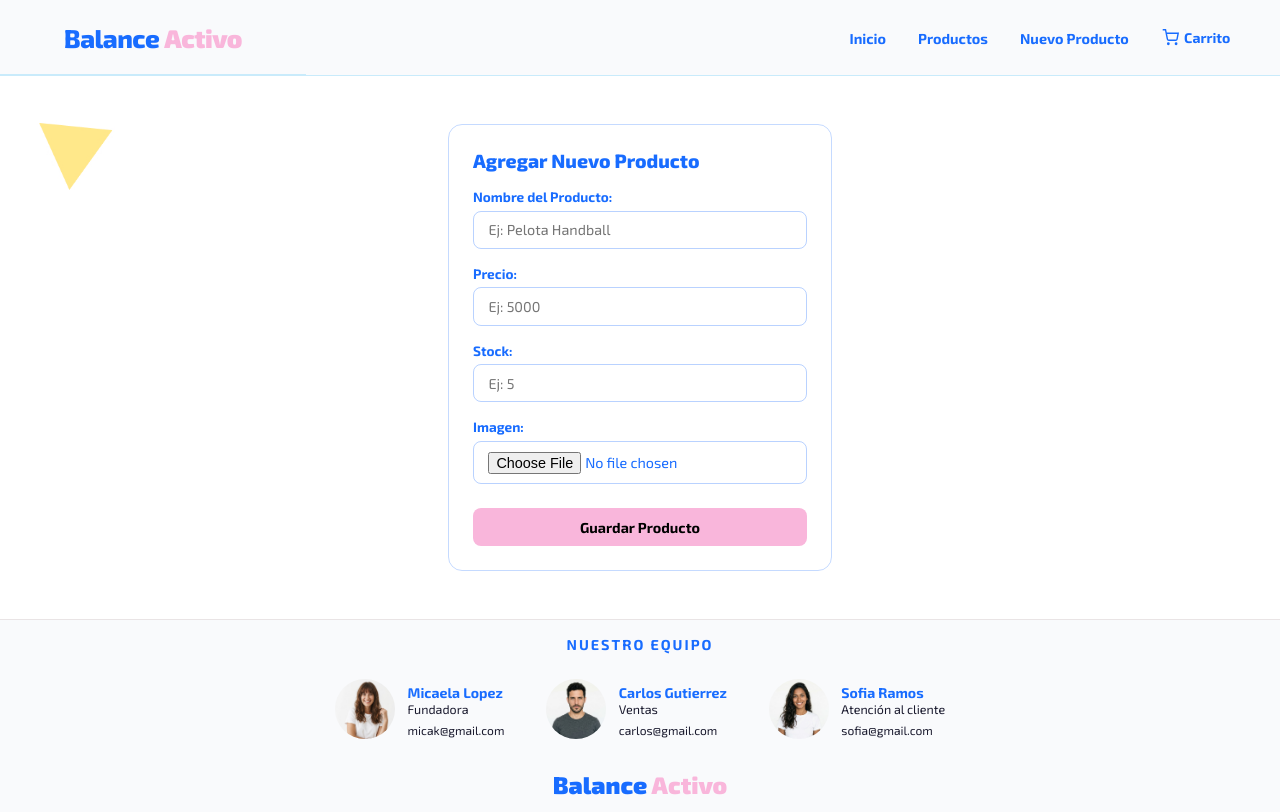
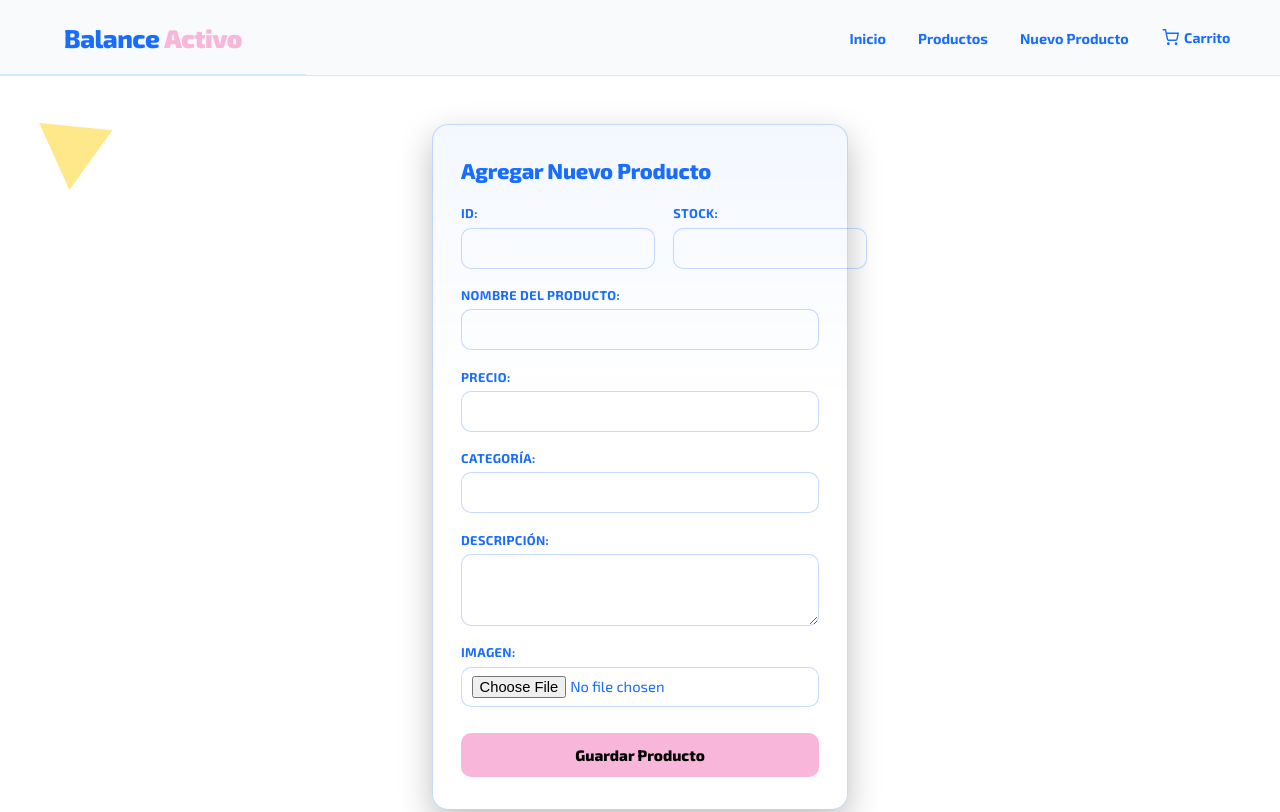
Before and after one commit to micamzz/BalanceActivo, a React (Vite) app: page /nuevo-producto in a window 1280 px wide. Shown: the top 812 px of the page. Built offline with nearby package versions, Linux system fonts and the light colour scheme.

Commit message:
Conectar formulario de alta de productos con Firestore y Imgbb

```diff
--- a/src/components/FormularioContainer/FormularioContainer.jsx
+++ b/src/components/FormularioContainer/FormularioContainer.jsx
@@ -1,14 +1,25 @@
 import React, { useState } from 'react';
+import { useNavigate } from 'react-router-dom';
+import { collection, addDoc } from 'firebase/firestore';
+import { db } from '../../firebase/config';
 import { FormularioProducto } from '../FormularioProducto/FormularioProducto';
+import { ModalExito } from '../FormularioProducto/ModalExito';
 
-export function FormularioContainer() {
-  const [datosForm, setDatosForm] = useState({
+const estadoInicial = {
+  id: '',
   nombre: '',
   precio: '',
   stock: '',
-  });
+  categoria: '',
+  descripcion: '',
+};
 
+export function FormularioContainer() {
+  const [datosForm, setDatosForm] = useState(estadoInicial);
   const [imagenFile, setImagenFile] = useState(null);
+  const [mostrarModal, setMostrarModal] = useState(false);
+  const [enviando, setEnviando] = useState(false);
+  const navigate = useNavigate();
 
   const manejarCambio = (evento) => {
     const { name, value } = evento.target;
@@ -29,10 +40,11 @@ export function FormularioContainer() {
       return;
     }
 
-    const apiKey = 'TU-API-KEY'; //  Reemplazá con tu clave de Imgbb
+    const apiKey = '5b722f501d186f1d0ddbdd8d4526ccc5';
     const formData = new FormData();
     formData.append('image', imagenFile);
 
+    setEnviando(true);
     try {
       console.log('Subiendo imagen a Imgbb...');
       const respuestaImgbb = await fetch(`https://api.imgbb.com/1/upload?key=${apiKey}`, {
@@ -45,24 +57,50 @@ export function FormularioContainer() {
         console.log('Imagen subida con éxito. URL:', datosImgbb.data.url);
         const productoCompleto = {
           ...datosForm,
-          urlImagen: datosImgbb.data.url
+          id: Number(datosForm.id),
+          imagen: datosImgbb.data.url
         };
-        console.log('Enviando los siguientes datos COMPLETOS a la API:', productoCompleto);
+
+        const productosCollection = collection(db, "productos");
+        await addDoc(productosCollection, productoCompleto);
+        console.log('Producto guardado en Firebase:', productoCompleto);
+        setMostrarModal(true);
       } else {
         throw new Error('La subida de la imagen a Imgbb falló.');
       }
     } catch (error) {
       console.error('Error en el proceso de envío:', error);
       alert('Hubo un error al subir la imagen. Por favor, intentá de nuevo.');
+    } finally {
+      setEnviando(false);
     }
   };
 
+  const handleAgregarOtro = () => {
+    setDatosForm(estadoInicial);
+    setImagenFile(null);
+    setMostrarModal(false);
+  };
+
+  const handleVerProductos = () => {
+    navigate('/productos');
+  };
+
   return (
+    <>
       <FormularioProducto
         datosForm={datosForm}
         manejarCambio={manejarCambio}
         manejarEnvio={manejarEnvio}
         manejarCambioImagen={manejarCambioImagen}
+        enviando={enviando}
       />
+      {mostrarModal && (
+        <ModalExito
+          onAgregarOtro={handleAgregarOtro}
+          onVerProductos={handleVerProductos}
+        />
+      )}
+    </>
   );
 }
--- a/src/components/FormularioProducto/FormularioProducto.jsx
+++ b/src/components/FormularioProducto/FormularioProducto.jsx
@@ -1,10 +1,32 @@
 import React from 'react';
 import styles from './FormularioProducto.module.css';
 
-export function FormularioProducto({ datosForm, manejarCambio, manejarEnvio, manejarCambioImagen }) {
+export function FormularioProducto({ datosForm, manejarCambio, manejarEnvio, manejarCambioImagen, enviando = false }) {
   return (
     <form className={styles.form} onSubmit={manejarEnvio}>
       <h3 className={styles.titulo}>Agregar Nuevo Producto</h3>
+      <div className={styles.fila}>
+        <div className={styles.field}>
+          <label>ID:</label>
+          <input
+            type="number"
+            placeholder="Ej: 1"
+            name="id"
+            value={datosForm.id}
+            onChange={manejarCambio}
+          />
+        </div>
+        <div className={styles.field}>
+          <label>Stock:</label>
+          <input
+            type="number"
+            placeholder="Ej: 5"
+            name="stock"
+            value={datosForm.stock}
+            onChange={manejarCambio}
+          />
+        </div>
+      </div>
       <div className={styles.field}>
         <label>Nombre del Producto:</label>
         <input
@@ -26,12 +48,21 @@ export function FormularioProducto({ datosForm, manejarCambio, manejarEnvio, man
         />
       </div>
       <div className={styles.field}>
-        <label>Stock:</label>
+        <label>Categoría:</label>
         <input
-          type="number"
-          placeholder="Ej: 5"
-          name="stock"
-          value={datosForm.stock}
+          type="text"
+          placeholder="Ej: Conos y Señalización"
+          name="categoria"
+          value={datosForm.categoria}
+          onChange={manejarCambio}
+        />
+      </div>
+      <div className={styles.field}>
+        <label>Descripción:</label>
+        <textarea
+          placeholder="Ej: Set de 10 conos tortuga de PVC flexible..."
+          name="descripcion"
+          value={datosForm.descripcion}
           onChange={manejarCambio}
         />
       </div>
@@ -42,7 +73,9 @@ export function FormularioProducto({ datosForm, manejarCambio, manejarEnvio, man
           onChange={manejarCambioImagen}
         />
       </div>
-      <button type="submit" className={styles.btnGuardar}>Guardar Producto</button>
+      <button type="submit" className={styles.btnGuardar} disabled={enviando}>
+        {enviando ? 'Guardando...' : 'Guardar Producto'}
+      </button>
     </form>
   );
 }
--- a/src/components/FormularioProducto/FormularioProducto.module.css
+++ b/src/components/FormularioProducto/FormularioProducto.module.css
@@ -1,56 +1,115 @@
 .form {
   display: flex;
   flex-direction: column;
-  max-width: 24rem;
+  max-width: 26rem;
   margin: 3rem auto;
-  padding: 1.5rem;
+  padding: 2rem 1.75rem;
   border: 1px solid rgba(24, 108, 255, 0.25);
-  border-radius: 14px;
-  gap: 1rem;
-  background: transparent;
+  border-radius: 16px;
+  gap: 1.15rem;
+  background: linear-gradient(180deg, rgba(24, 108, 255, 0.05), transparent 40%);
+  box-shadow: 0 12px 32px rgba(0, 0, 0, 0.25);
 }
 
 .titulo {
-  font-size: 1.2rem;
+  font-size: 1.35rem;
   font-weight: 800;
   color: #186CFF;
+  margin: 0 0 0.25rem;
+  letter-spacing: -0.01em;
+}
+
+.fila {
+  display: grid;
+  grid-template-columns: 1fr 1fr;
+  gap: 1.15rem;
 }
 
 .field {
   display: flex;
   flex-direction: column;
-  gap: 0.35rem;
+  gap: 0.4rem;
 }
 
 .field label {
-  font-size: 0.85rem;
+  font-size: 0.8rem;
   font-weight: 700;
   color: #186CFF;
+  text-transform: uppercase;
+  letter-spacing: 0.03em;
 }
 
-.field input {
-  border: 1px solid rgba(24, 108, 255, 0.3);
-  border-radius: 8px;
-  padding: 0.6rem 0.9rem;
-  font-size: 0.9rem;
+.field input,
+.field textarea {
+  border: 1.5px solid rgba(24, 108, 255, 0.25);
+  border-radius: 10px;
+  padding: 0.65rem 0.9rem;
+  font-size: 0.92rem;
   font-family: inherit;
-  background: transparent;
+  background: rgba(255, 255, 255, 0.03);
   color: inherit;
   outline: none;
+  transition: border-color 0.15s ease, background 0.15s ease;
 }
 
-.field input:focus {
+.field input::placeholder,
+.field textarea::placeholder {
+  color: rgba(255, 255, 255, 0.35);
+}
+
+.field input:focus,
+.field textarea:focus {
   border-color: #186CFF;
+  background: rgba(24, 108, 255, 0.06);
+}
+
+.field textarea {
+  resize: vertical;
+  min-height: 4.5rem;
+  line-height: 1.4;
+}
+
+.field input[type="file"] {
+  padding: 0.5rem 0.6rem;
+  cursor: pointer;
 }
 
 .btnGuardar {
-  background-color: #F9B6DB;
+  background: #F9B6DB;
   border: none;
-  border-radius: 8px;
-  padding: 0.65rem 1rem;
-  font-size: 0.9rem;
-  font-weight: 700;
+  border-radius: 10px;
+  padding: 0.8rem 1rem;
+  font-size: 0.95rem;
+  font-weight: 800;
   cursor: pointer;
   font-family: inherit;
   margin-top: 0.5rem;
+  transition: transform 0.15s ease, box-shadow 0.15s ease;
 }
+
+.btnGuardar:hover {
+  transform: translateY(-1px);
+  box-shadow: 0 6px 16px rgba(249, 182, 219, 0.3);
+}
+
+.btnGuardar:active {
+  transform: translateY(0);
+}
+
+.btnGuardar:disabled {
+  opacity: 0.6;
+  cursor: not-allowed;
+  transform: none;
+}
+
+@media (max-width: 480px) {
+  .form {
+    margin: 1.5rem 1rem;
+    padding: 1.5rem 1.25rem;
+  }
+
+  .fila {
+    grid-template-columns: 1fr;
+    gap: 1.15rem;
+  }
+}
--- /dev/null
+++ b/src/components/FormularioProducto/ModalExito.jsx
@@ -0,0 +1,21 @@
+import styles from './ModalExito.module.css';
+
+export function ModalExito({ onAgregarOtro, onVerProductos }) {
+  return (
+    <div className={styles.overlay}>
+      <div className={styles.modal}>
+        <div className={styles.icono}>✓</div>
+        <h3 className={styles.titulo}>Producto guardado</h3>
+        <p className={styles.texto}>El producto se agregó correctamente al catálogo.</p>
+        <div className={styles.acciones}>
+          <button className={styles.btnSecundario} onClick={onAgregarOtro}>
+            Agregar otro
+          </button>
+          <button className={styles.btnPrimario} onClick={onVerProductos}>
+            Ver productos
+          </button>
+        </div>
+      </div>
+    </div>
+  );
+}
--- /dev/null
+++ b/src/components/FormularioProducto/ModalExito.module.css
@@ -0,0 +1,104 @@
+.overlay {
+  position: fixed;
+  inset: 0;
+  background: rgba(20, 20, 30, 0.45);
+  backdrop-filter: blur(2px);
+  display: flex;
+  align-items: center;
+  justify-content: center;
+  z-index: 100;
+  padding: 1.5rem;
+  animation: fadeIn 0.12s ease-out;
+}
+
+.modal {
+  background: rgba(255, 255, 255, 0.85);
+  backdrop-filter: blur(10px);
+  border: 1px solid rgba(24, 108, 255, 0.15);
+  border-radius: 16px;
+  padding: 2.25rem 2rem;
+  max-width: 22rem;
+  width: 100%;
+  text-align: center;
+  box-shadow: 0 20px 45px rgba(0, 0, 0, 0.2);
+  animation: popIn 0.15s ease-out;
+}
+
+.icono {
+  width: 52px;
+  height: 52px;
+  margin: 0 auto 1rem;
+  border-radius: 50%;
+  background: rgba(24, 108, 255, 0.12);
+  color: #186CFF;
+  font-size: 1.6rem;
+  font-weight: 900;
+  display: flex;
+  align-items: center;
+  justify-content: center;
+}
+
+.titulo {
+  font-size: 1.2rem;
+  font-weight: 900;
+  color: #186CFF;
+  margin: 0 0 0.5rem;
+}
+
+.texto {
+  font-size: 0.9rem;
+  color: #444;
+  margin: 0 0 1.75rem;
+  line-height: 1.4;
+}
+
+.acciones {
+  display: flex;
+  gap: 0.75rem;
+}
+
+.btnSecundario,
+.btnPrimario {
+  flex: 1;
+  border: none;
+  border-radius: 10px;
+  padding: 0.7rem 1rem;
+  font-size: 0.88rem;
+  font-weight: 700;
+  font-family: inherit;
+  cursor: pointer;
+  transition: transform 0.15s ease, opacity 0.15s ease;
+}
+
+.btnSecundario {
+  background: transparent;
+  border: 1.5px solid rgba(24, 108, 255, 0.35);
+  color: #186CFF;
+}
+
+.btnPrimario {
+  background: #F9B6DB;
+  color: #1a1a2e;
+}
+
+.btnSecundario:hover,
+.btnPrimario:hover {
+  transform: translateY(-1px);
+  opacity: 0.9;
+}
+
+@keyframes fadeIn {
+  from { opacity: 0; }
+  to { opacity: 1; }
+}
+
+@keyframes popIn {
+  from { transform: scale(0.94); opacity: 0; }
+  to { transform: scale(1); opacity: 1; }
+}
+
+@media (max-width: 400px) {
+  .acciones {
+    flex-direction: column;
+  }
+}
```
Also changed, not shown: src/components/GestionProductos/GestionProductos.jsx (added, +50 -0 lines). Lines whose indentation alone changed are shown as unchanged.
